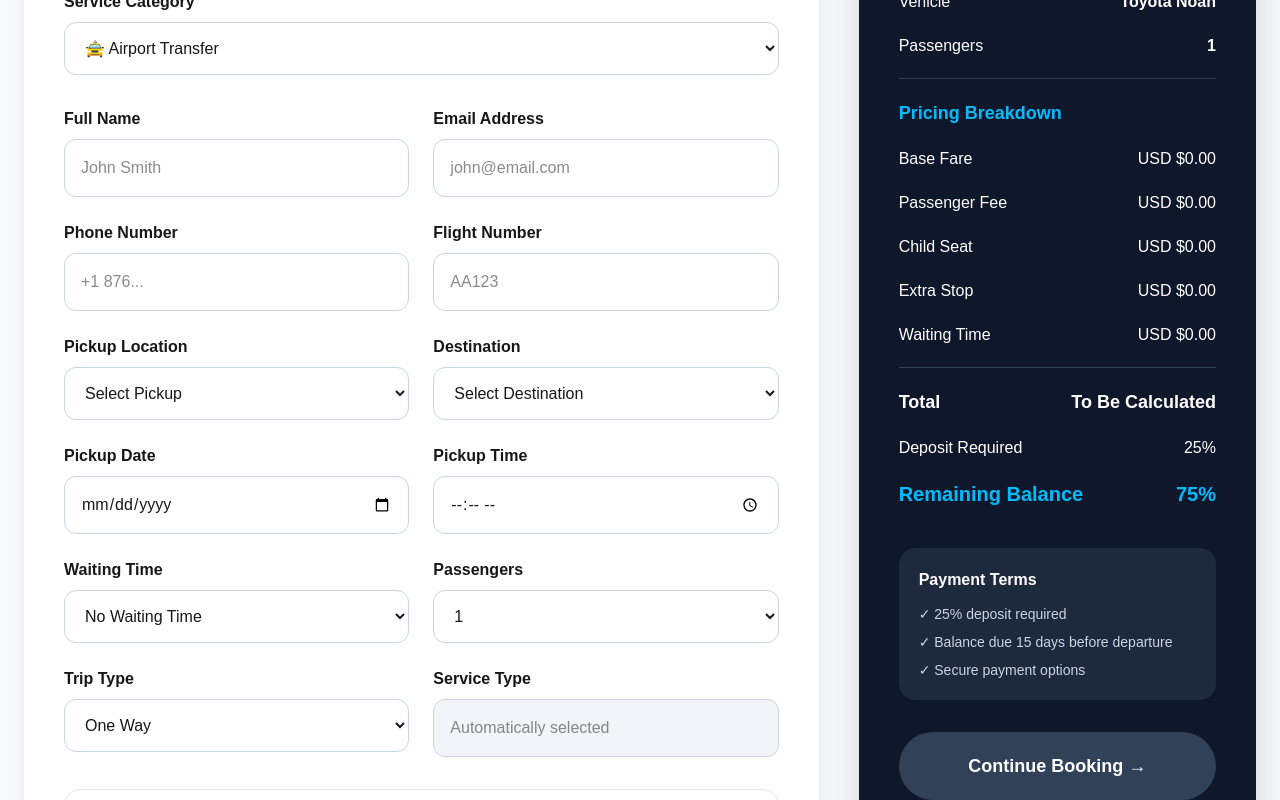
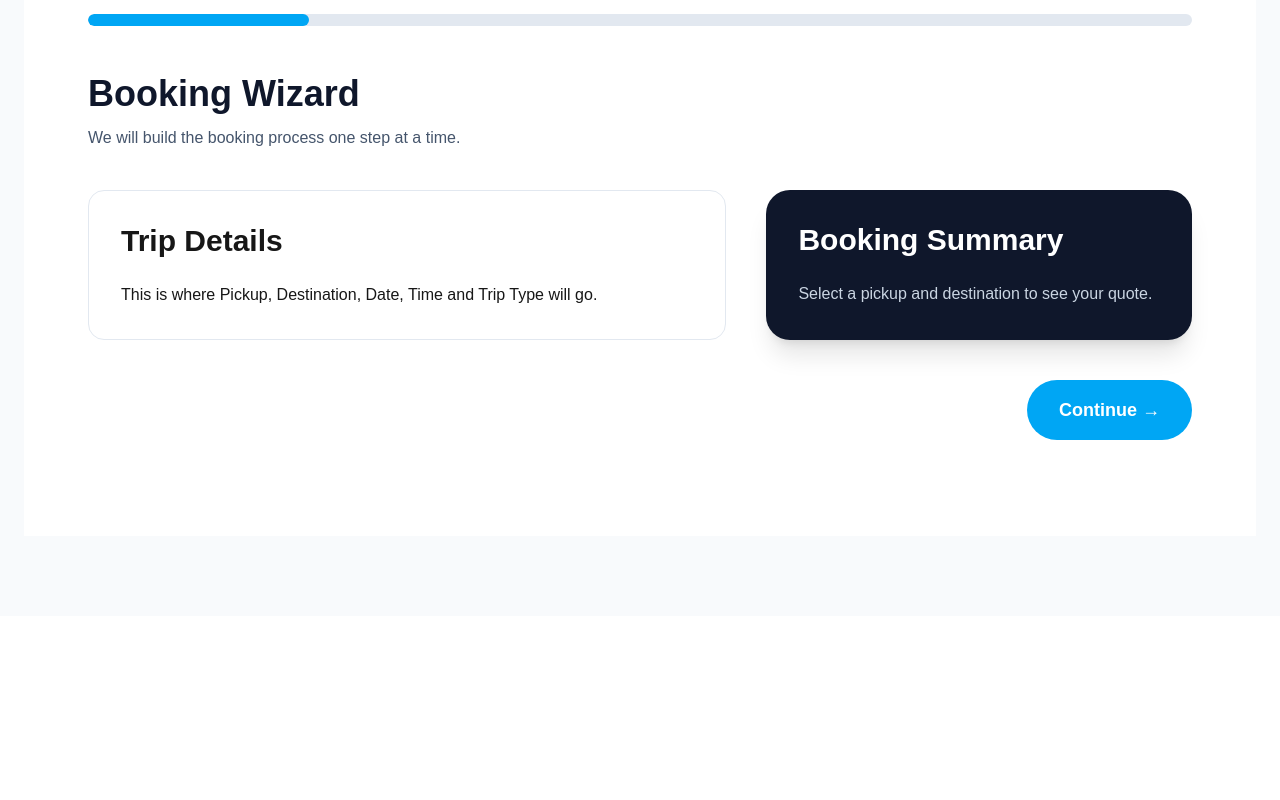
Before and after one commit to taxeservices-tech/sasrey-operations-platform, a Next.js app: page / in a window 1280 px wide. Shown: the part 800-1600 px from the top of the page. After the commit the page ends 1416 px from the top, so only its background shows below. Built offline with nearby package versions, Linux system fonts and the light colour scheme.

Commit message:
Booking wizard integrated into booking page

```diff
--- a/app/page.tsx
+++ b/app/page.tsx
@@ -1,33 +1,25 @@
+"use client";
+
 import BookingHero from "@/components/booking/BookingHero";
 import BookingBenefits from "@/components/booking/BookingBenefits";
-import BookingForm from "@/components/booking/BookingForm";
-import BookingSummary from "@/components/booking/BookingSummary";
+import BookingWizard from "@/components/booking/BookingWizard";
+import { useBooking } from "@/context/BookingContext";
 
 export default function BookPage() {
+  const { booking } = useBooking();
+
   return (
     <main className="min-h-screen bg-slate-50">
-
       {/* Hero */}
       <BookingHero />
 
       {/* Benefits */}
       <BookingBenefits />
 
-      {/* Booking Content */}
+      {/* Booking Wizard */}
       <section className="mx-auto max-w-7xl px-6 py-20">
-
-        <div className="grid gap-10 lg:grid-cols-[2fr_1fr]">
-
-          {/* Booking Form */}
-          <BookingForm />
-
-          {/* Booking Summary */}
-          <BookingSummary />
-
-        </div>
-
+        <BookingWizard booking={booking} />
       </section>
-
     </main>
   );
 }
--- a/components/booking/BookingForm.tsx
+++ b/components/booking/BookingForm.tsx
@@ -21,7 +21,9 @@ export default function BookingForm() {
     if (!booking.pickup) return [];
 
   booking.serviceCategory === "Tour";
-    return [
+ console.log("Current booking:", booking);
+
+  return [
       ...new Set(
         routes
           .filter((route) => route.pickup === booking.pickup)
--- a/components/booking/BookingSummary.tsx
+++ b/components/booking/BookingSummary.tsx
@@ -156,12 +156,13 @@ const quote = useMemo(() => {
         </ul>
       </div>
 
-      <button
+     <button
   disabled={!quote}
   onClick={() => {
-  setCurrentStep(2);
-  alert("Current step set to 2");
-}}
+    setCurrentStep(2);
+  }}
+
+
   className="mt-8 w-full rounded-full bg-sky-500 py-5 text-lg font-bold transition hover:bg-sky-600 disabled:cursor-not-allowed disabled:bg-slate-700"
 >
   Continue Booking →
--- a/components/booking/BookingWizard.tsx
+++ b/components/booking/BookingWizard.tsx
@@ -3,7 +3,7 @@
 import { useBooking } from "@/context/BookingContext";
 import type { Booking } from "@/types/booking";
 import TripDetailsStep from "./wizard/TripDetailsStep";
-import QuoteCalculator from "./QuoteCalculator";
+import QuoteSummary from "./QuoteSummary";
 
 interface BookingWizardProps {
   booking: Partial<Booking>;
@@ -13,6 +13,7 @@ export default function BookingWizard({
   booking,
 }: BookingWizardProps) {
   const { currentStep, setCurrentStep } = useBooking();
+console.log("BookingWizard currentStep:", currentStep);
 
   return (
     <section className="bg-white py-24">
@@ -46,9 +47,20 @@ export default function BookingWizard({
 {/* Step Content */}
 <div className="grid gap-10 lg:grid-cols-[3fr_2fr]">
 
-<TripDetailsStep />
+{currentStep === 1 && <TripDetailsStep />}
 
-  <QuoteCalculator />
+{currentStep === 2 && (
+  <div className="rounded-3xl border p-10">
+    <h2 className="text-3xl font-bold">
+      Passenger Details
+    </h2>
+    <p className="mt-4 text-slate-600">
+      Step 2 coming next...
+    </p>
+  </div>
+)}
+
+  <QuoteSummary />
 
   </div>
 
--- /dev/null
+++ b/components/booking/QuoteSummary.tsx
@@ -0,0 +1,85 @@
+"use client";
+
+import { useMemo } from "react";
+import { calculateBookingPrice } from "@/app/lib/pricing";
+import { useBooking } from "@/context/BookingContext";
+
+export default function QuoteSummary() {
+  const { booking } = useBooking();
+
+  const quote = useMemo(() => {
+    if (!booking.pickup || !booking.destination) {
+      return null;
+    }
+
+    return calculateBookingPrice({
+      pickup: booking.pickup,
+      destination: booking.destination,
+      tripType: booking.tripType ?? "One Way",
+      passengers: booking.passengers ?? 1,
+      childSeat: booking.childSeat,
+      extraStop: booking.extraStop,
+      waitingTimeHours: booking.waitingTimeHours ?? 0,
+    });
+  }, [booking]);
+
+  return (
+    <aside className="rounded-3xl bg-slate-900 p-8 text-white shadow-xl">
+      <h2 className="text-3xl font-black">
+        Booking Summary
+      </h2>
+
+      {!quote ? (
+        <p className="mt-6 text-slate-300">
+          Select a pickup and destination to see your quote.
+        </p>
+      ) : (
+        <div className="mt-8 space-y-5">
+
+          <div className="flex justify-between">
+            <span>Vehicle</span>
+            <strong>{quote.vehicle}</strong>
+          </div>
+
+          <div className="flex justify-between">
+            <span>Base Fare</span>
+            <strong>USD ${quote.baseFare.toFixed(2)}</strong>
+          </div>
+
+          <div className="flex justify-between">
+            <span>Passenger Fee</span>
+            <strong>USD ${quote.passengerFee.toFixed(2)}</strong>
+          </div>
+
+          <div className="flex justify-between">
+            <span>Child Seat</span>
+            <strong>USD ${quote.childSeatFee.toFixed(2)}</strong>
+          </div>
+
+          <div className="flex justify-between">
+            <span>Extra Stop</span>
+            <strong>USD ${quote.extraStopFee.toFixed(2)}</strong>
+          </div>
+
+          <hr className="border-slate-700" />
+
+          <div className="flex justify-between text-xl font-bold">
+            <span>Total</span>
+            <span>USD ${quote.total.toFixed(2)}</span>
+          </div>
+
+          <div className="flex justify-between">
+            <span>Deposit (25%)</span>
+            <span>USD ${quote.deposit.toFixed(2)}</span>
+          </div>
+
+          <div className="flex justify-between text-sky-400 text-xl font-bold">
+            <span>Balance</span>
+            <span>USD ${quote.balance.toFixed(2)}</span>
+          </div>
+
+        </div>
+      )}
+    </aside>
+  );
+}
```
